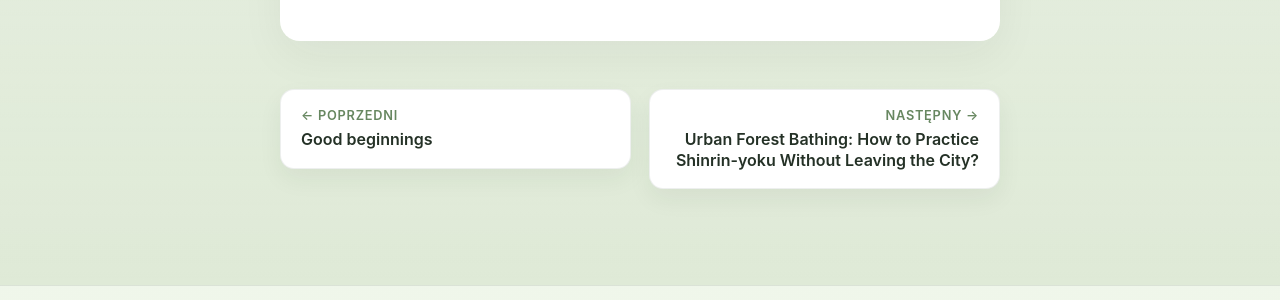
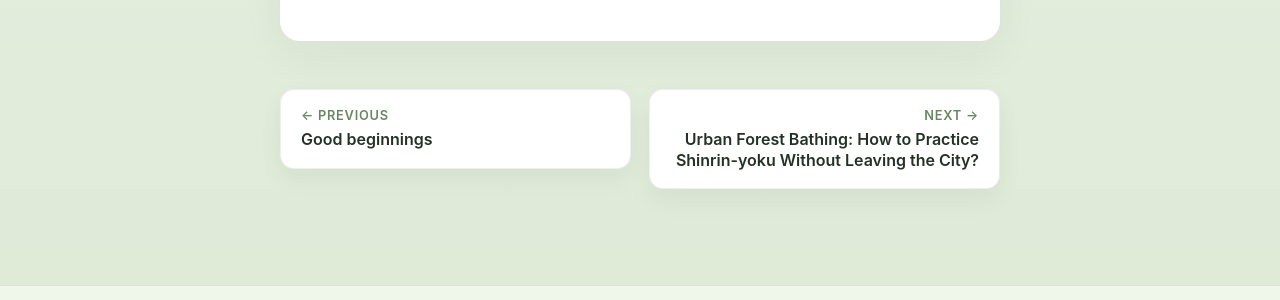
Before and after one commit to akonkia/domeknadrzewie, a Jekyll site: the page built from _posts/2026-03-15-first-cards.en.md, in a window 1280 px wide and 900 px high, scrolled down 1362 px. Shown: the part 535-835 px from the top of the window. Built offline with Jekyll 4.4.1, drawn with Linux system fonts in a browser that asks for light colours.

Commit message:
Update post.html better language switch

```diff
--- a/_layouts/post.html
+++ b/_layouts/post.html
@@ -27,6 +27,12 @@ layout: default
      If lang is already a string "pl", 'join' does nothing.
 {% endcomment %}
 {% assign raw_page_lang = page.lang | join: "" | strip %}
+{% assign prev_label = "← Poprzedni" %}
+{% assign next_label = "Następny →" %}
+{% if raw_page_lang == "en" %}
+  {% assign prev_label = "← Previous" %}
+  {% assign next_label = "Next →" %}
+{% endif %}
 
 {% comment %}
   2. BUILD THE FILTERED LIST MANUALLY
@@ -50,7 +56,7 @@ layout: default
         {% if prev_idx < filtered_posts.size %}
           {% assign prev_p = filtered_posts[prev_idx] %}
           <a href="{{ prev_p.url | relative_url }}" class="post-nav-card">
-            <span class="post-nav-label">← Poprzedni</span>
+            <span class="post-nav-label">{{ prev_label }}</span>
             <span class="post-nav-title">{{ prev_p.title }}</span>
           </a>
         {% endif %}
@@ -60,7 +66,7 @@ layout: default
         {% if next_idx >= 0 %}
           {% assign next_p = filtered_posts[next_idx] %}
           <a href="{{ next_p.url | relative_url }}" class="post-nav-card next">
-            <span class="post-nav-label">Następny →</span>
+            <span class="post-nav-label">{{ next_label }}</span>
             <span class="post-nav-title">{{ next_p.title }}</span>
           </a>
         {% endif %}
```
